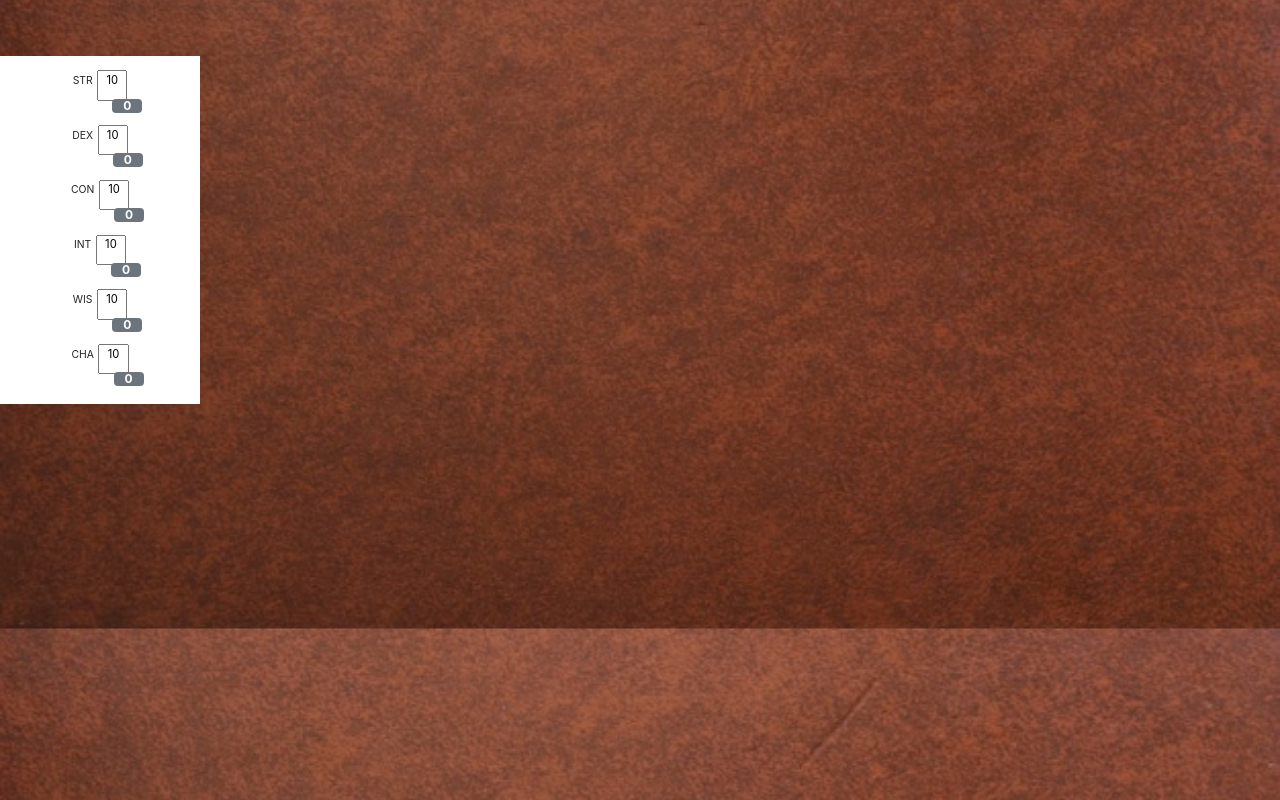
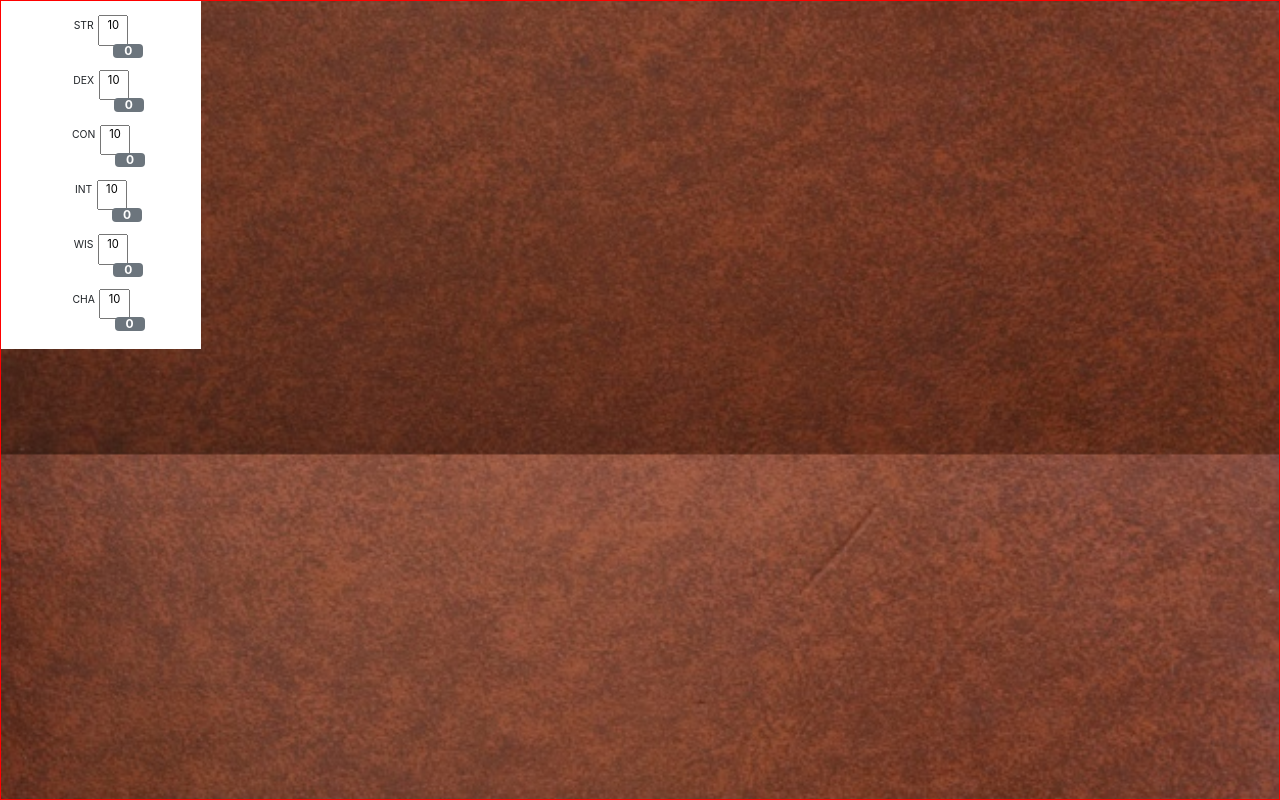
Before and after one commit to koriley/ddm, a website: page ui/src/pages/index.html in a window 1280 px wide. Drawn offline with nearby package versions, Linux system fonts and the light colour scheme; files that its build step writes are made by us from their sources; files whose address does not match are found by name.

Commit message:
one js to rule them all.

```diff
--- a/ui/package.json
+++ b/ui/package.json
@@ -22,10 +22,13 @@
     "browser-sync": "^2.26.3",
     "gulp": "^4.0.0",
     "gulp-babel": "^8.0.0",
+    "gulp-concat": "^2.6.1",
     "gulp-imagemin": "^5.0.3",
     "gulp-load-plugins": "^1.5.0",
+    "gulp-rename": "^1.4.0",
     "gulp-sass": "^4.0.2",
     "gulp-sourcemaps": "^2.6.5",
+    "gulp-uglify": "^3.0.2",
     "js-yaml": "^3.13.0",
     "minimatch": "^3.0.4",
     "node-sass": "^4.11.0",
--- a/ui/src/assets/js/app.js
+++ b/ui/src/assets/js/app.js
@@ -1,30 +1,7 @@
 jQuery("document").ready(function () {
-    jQuery(".ability").each(function () {
-        jQuery(this).on("focus", function () {
-            jQuery(this).select();
-        })
-        $(this).on("keyup", function () {
-            var ability = $(this).val();
-            var modifier = $(this).closest('.ability-box').children('.badge').text();
-            if (!$.isNumeric(ability)) {
-                ability = 1;
-                $(this).val(ability);
-            }
-            //     if (ability < 1) {
-            //         ability = 1;
-            //         $(this).val(ability);
-            //     }
-            //     if (ability > 30) {
-            //         ability = 30;
-            //         $(this).val(ability);
-            //     }
 
-            modifier = Math.floor((ability - 10) / 2)
-            $(this).closest('.ability-box').children('.badge').text(modifier);
-        });
-    });
 
     jQuery(function () {
-        jQuery(".drag").draggable();
+        jQuery(".drag").draggable({ containment: ".mainView", scroll: false });
     });
 })
--- a/ui/src/assets/scss/app.scss
+++ b/ui/src/assets/scss/app.scss
@@ -52,3 +52,5 @@ body {
         }
     }
 }
+
+@import 'mainBody';
--- /dev/null
+++ b/ui/src/assets/scss/mainBody.scss
@@ -0,0 +1,9 @@
+.mainView{
+    border:1px solid red;
+    position:absolute;
+    top:0px;
+    bottom:0px;
+    left:0px;
+    right:0px;
+    overflow:none
+}
--- a/ui/src/layouts/default.html
+++ b/ui/src/layouts/default.html
@@ -20,10 +20,11 @@
     {{!-- Pages you create in the src/pages/ folder are inserted here when the flattened page is created. --}} {{> body}}
 
 
-    <script src="{{root}}assets/js/libs/jquery.js"></script>
+    <!-- <script src="{{root}}assets/js/libs/jquery.js"></script>
     <script src="{{root}}assets/js/libs/jquery-ui.min.js"></script>
     <script src="{{root}}assets/js/libs/popper.js"></script>
     <script src="{{root}}assets/js/libs/bootstrap.js"></script>
+    <script src="{{root}}assets/js/libs/require.js"></script> -->
     <script src="{{root}}assets/js/app.js"></script>
 </body>
 
--- a/ui/src/pages/index.html
+++ b/ui/src/pages/index.html
@@ -1,2 +1,2 @@
 
-{{> char }}
+{{> mainView }}
--- /dev/null
+++ b/ui/src/partials/mainView.html
@@ -0,0 +1,3 @@
+<div class="mainView">
+    {{> char}}
+</div>
```
Also changed, not shown: ui/gulpfile.js (+6 -1 lines), ui/src/assets/js/abilityBonus.js (added, +24 -0 lines), ui/src/assets/js/libs/bringToFront.js (added), 1 other file.
